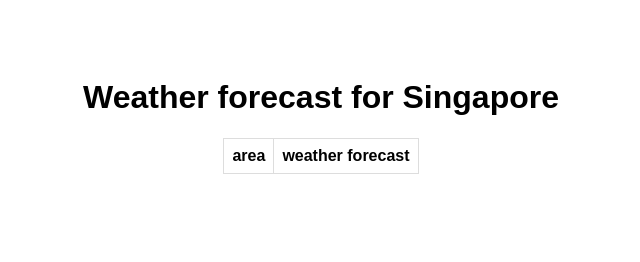
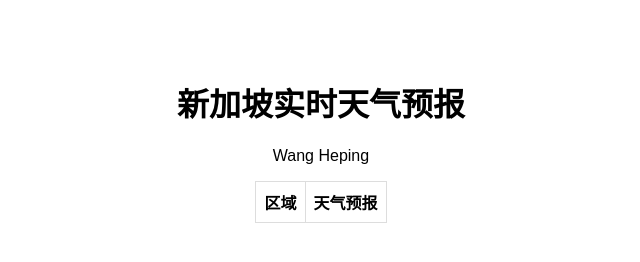
Before and after one commit to PeaceWang110/HCDIV-1, a plain HTML site: page index.html in a window 1280 px wide. Shown: the whole page, without its empty margins (319-959 px from the left). Drawn offline with Linux system fonts and the light colour scheme; no server answers.

Commit message:
Update index.html

```diff
--- a/index.html
+++ b/index.html
@@ -3,7 +3,7 @@
 <head>
     <meta charset="UTF-8">
     <meta name="viewport" content="width=device-width, initial-scale=1.0">
-    <title>Weather forecast for Singapore</title>
+    <title>新加坡实时天气预报</title>
     <style>
         body {
             font-family: Arial, sans-serif;
@@ -21,12 +21,13 @@
     </style>
 </head>
 <body>
-    <h1>Weather forecast for Singapore</h1>
+    <h1>新加坡实时天气预报</h1>
+    <p>Wang Heping</p> <!-- 在标题下方显示名字 -->
     <table>
         <thead>
             <tr>
-                <th>area</th>
-                <th>weather forecast</th>
+                <th>区域</th>
+                <th>天气预报</th>
             </tr>
         </thead>
         <tbody id="weather-data"></tbody>
```
